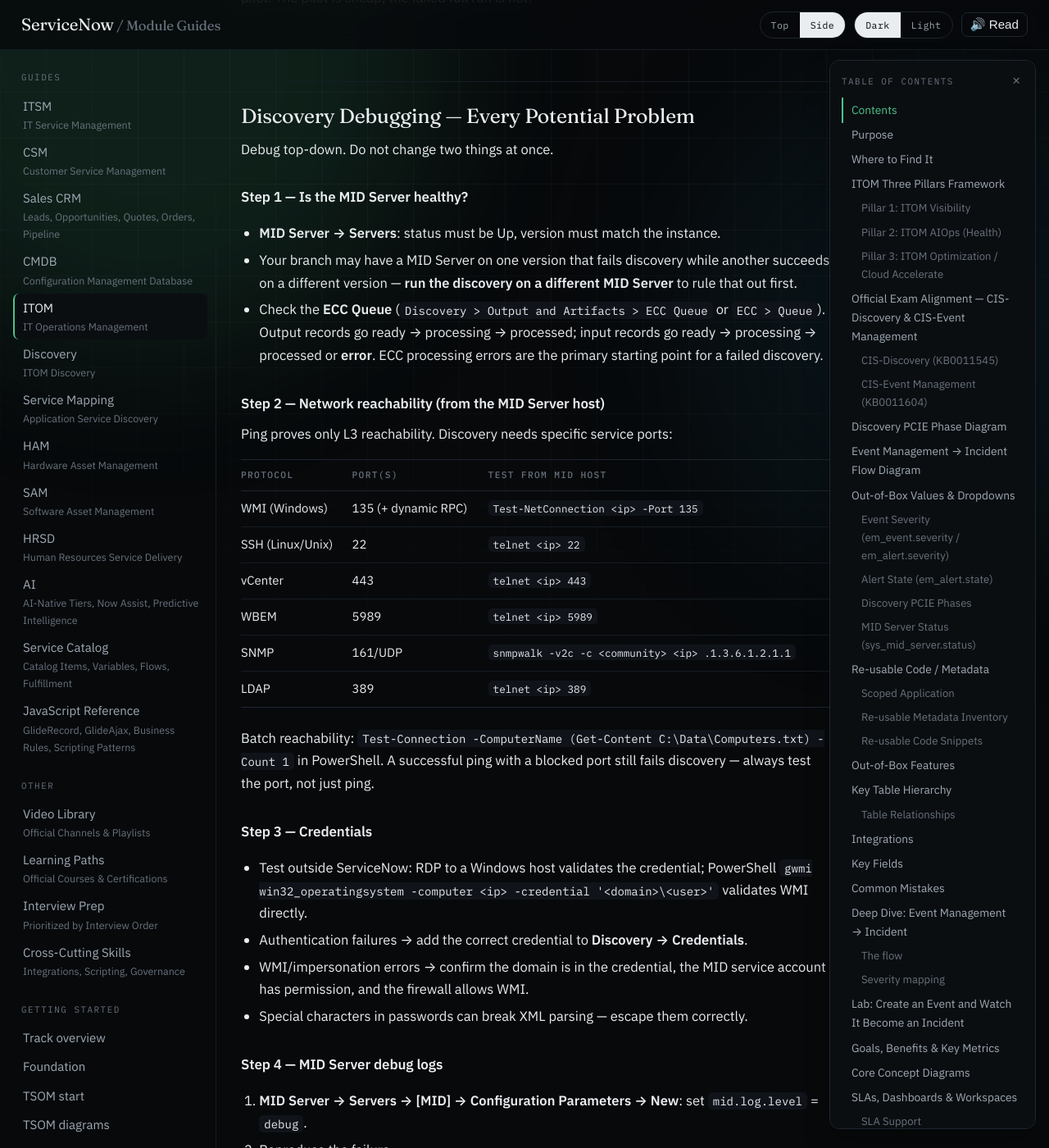
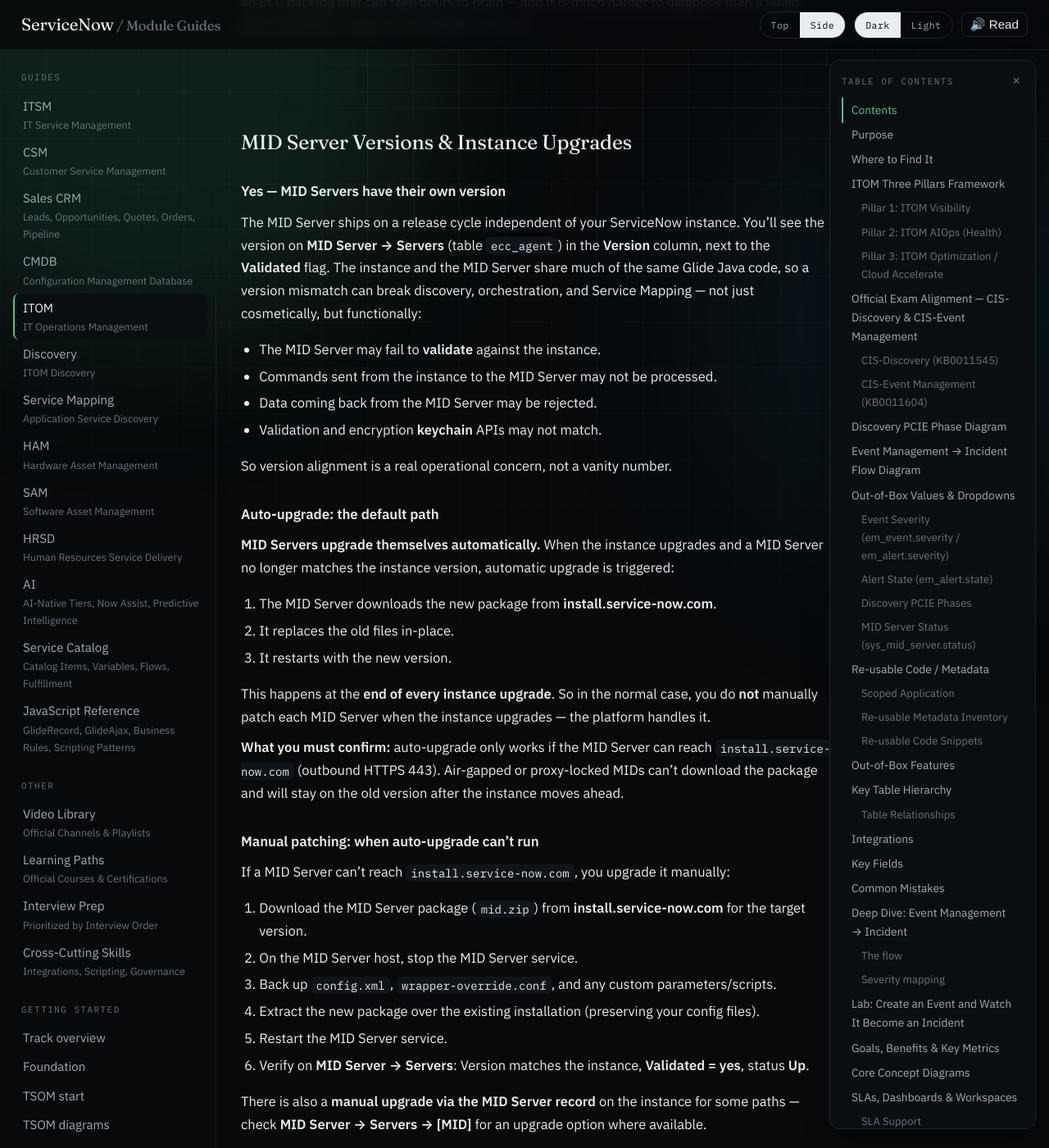
Before and after one commit to eltonaguiar/ServiceNow_Learning_TSOM-_CSM_FSM_SalesCRM_HAM_ITSM, a Jekyll site: the page built from docs/modules/itom/itom-guide.md, in a window 1280 px wide and 1400 px high, scrolled down 31828 px. Shown: the whole window at 82% size. Built offline with Jekyll 4.4.1, drawn with Linux system fonts in a browser that asks for light colours; our own code applies the rules of GitHub Pages for plain Markdown files; some of the changed text lies outside the part shown.

Commit message:
Add MID Server versions & instance upgrade deep-dive: auto-upgrade vs manual patch, go/no-go checklist

```diff
--- a/docs/modules/itom/itom-guide.md
+++ b/docs/modules/itom/itom-guide.md
@@ -57,6 +57,7 @@
 - [End-to-End ITOM Design (Real-World)](#end-to-end-itom-design-real-world)
 - [MID Server Configuration & Tuning](#mid-server-configuration--tuning)
 - [MID Server Load Balancing — Setup, Capacity Math, and Validation](#mid-server-load-balancing--setup-capacity-math-and-validation)
+- [MID Server Versions & Instance Upgrades](#mid-server-versions--instance-upgrades)
 - [Discovery Debugging — Every Potential Problem](#discovery-debugging--every-potential-problem)
 - [Cloud Discovery](#cloud-discovery)
 - [Mac (macOS) Discovery — Is It Supported?](#mac-macos-discovery--is-it-supported)
@@ -956,6 +957,71 @@ Why not the full batch: a cold full run on an undersized cluster produces timeou
 
 ---
 
+## MID Server Versions & Instance Upgrades
+
+### Yes — MID Servers have their own version
+
+The MID Server ships on a release cycle independent of your ServiceNow instance. You'll see the version on **MID Server → Servers** (table `ecc_agent`) in the **Version** column, next to the **Validated** flag. The instance and the MID Server share much of the same Glide Java code, so a version mismatch can break discovery, orchestration, and Service Mapping — not just cosmetically, but functionally:
+
+- The MID Server may fail to **validate** against the instance.
+- Commands sent from the instance to the MID Server may not be processed.
+- Data coming back from the MID Server may be rejected.
+- Validation and encryption **keychain** APIs may not match.
+
+So version alignment is a real operational concern, not a vanity number.
+
+### Auto-upgrade: the default path
+
+**MID Servers upgrade themselves automatically.** When the instance upgrades and a MID Server no longer matches the instance version, automatic upgrade is triggered:
+
+1. The MID Server downloads the new package from **install.service-now.com**.
+2. It replaces the old files in-place.
+3. It restarts with the new version.
+
+This happens at the **end of every instance upgrade**. So in the normal case, you do **not** manually patch each MID Server when the instance upgrades — the platform handles it.
+
+**What you must confirm:** auto-upgrade only works if the MID Server can reach `install.service-now.com` (outbound HTTPS 443). Air-gapped or proxy-locked MIDs can't download the package and will stay on the old version after the instance moves ahead.
+
+### Manual patching: when auto-upgrade can't run
+
+If a MID Server can't reach `install.service-now.com`, you upgrade it manually:
+
+1. Download the MID Server package (`mid.zip`) from **install.service-now.com** for the target version.
+2. On the MID Server host, stop the MID Server service.
+3. Back up `config.xml`, `wrapper-override.conf`, and any custom parameters/scripts.
+4. Extract the new package over the existing installation (preserving your config files).
+5. Restart the MID Server service.
+6. Verify on **MID Server → Servers**: Version matches the instance, **Validated = yes**, status **Up**.
+
+There is also a **manual upgrade via the MID Server record** on the instance for some paths — check **MID Server → Servers → [MID]** for an upgrade option where available.
+
+### Instance upgrade procedure — where MIDs fit
+
+| Phase | Action |
+|-------|--------|
+| Before instance upgrade | Note current MID Server versions; confirm all MIDs are **Validated** and **Up**. Freeze new MID installs. |
+| Instance upgrade | The instance upgrades first. Auto-upgrade triggers for each MID that can reach `install.service-now.com`. |
+| After instance upgrade | Verify every MID Server's version matches the new instance version and **Validated = yes**. Investigate any that didn't auto-upgrade (network, proxy, disk space). |
+| Remediation | Manually patch any lagging MIDs; re-validate. Do not run discovery against a version-mismatched MID. |
+
+**Don't run production discovery during the version-mismatch window.** Wait until every MID Server reports the matching version and is validated.
+
+### Go/no-go checklist for instance upgrades
+
+- [ ] All MID Servers **Validated** and **Up** before the instance upgrade begins.
+- [ ] Auto-upgrade reachable: each MID host can reach `install.service-now.com:443` (or a configured proxy).
+- [ ] After the instance upgrade, every MID version matches the instance version.
+- [ ] **Validated = yes** on every MID Server record.
+- [ ] No discovery schedules running until the above are true.
+
+### Bottom line
+
+- **Yes, MID Servers have versions** — tracked independently of the instance.
+- **You do not normally patch them manually** on instance upgrade: auto-upgrade handles it.
+- **But you must verify** — auto-upgrade fails silently on air-gapped or proxy-blocked MIDs, leaving a version mismatch that breaks discovery. Treat "every MID validated after upgrade" as a hard gate, not an assumption.
+
+---
+
 ## Discovery Debugging — Every Potential Problem
 
 Debug top-down. Do not change two things at once.
```
